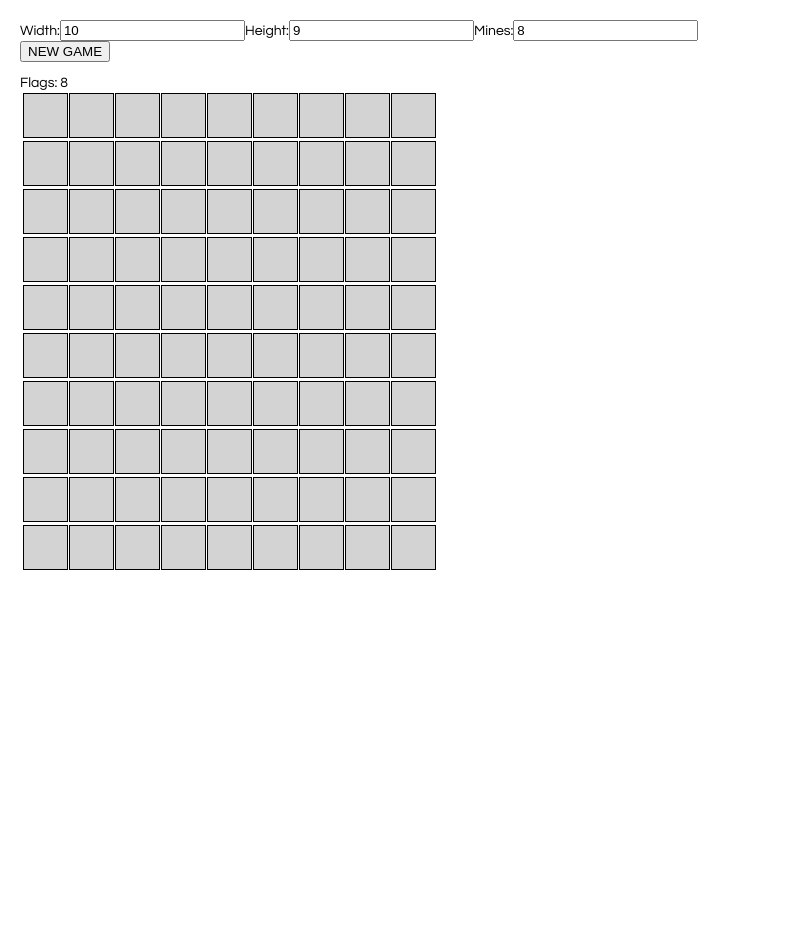
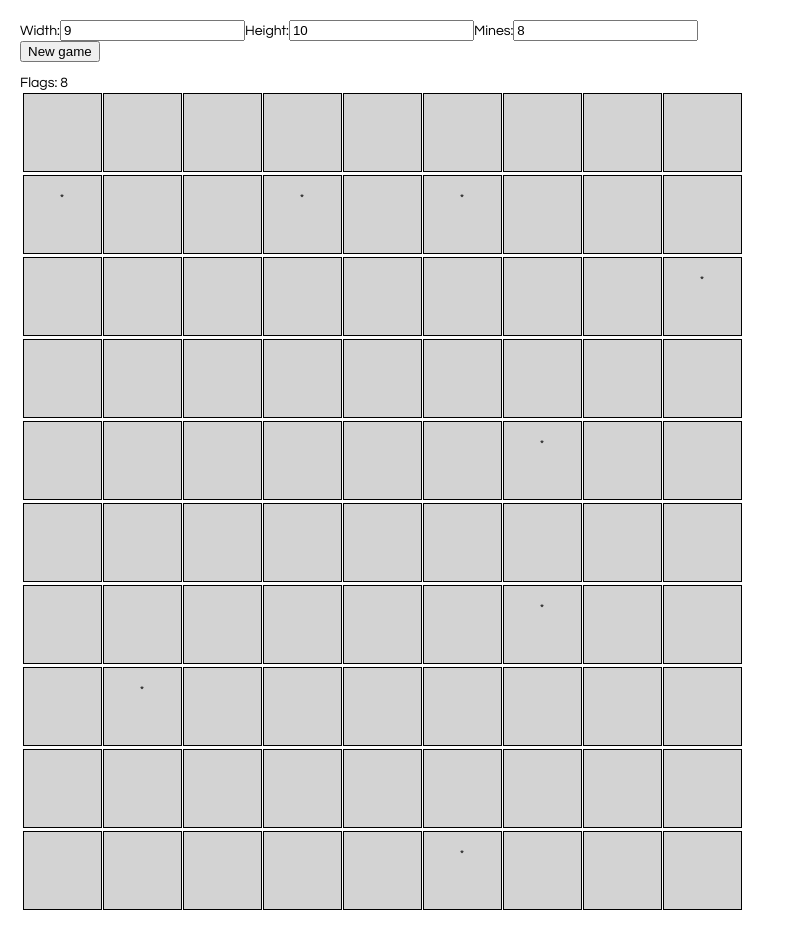
Before and after one commit to maorhadad/MineSweeper, a React app: page / in a window 1280 px wide. Shown: the whole page, without its empty margins (0-785 px from the left). Before the commit the page ends 800 px from the top, so only its background shows below. Built offline with nearby package versions, Linux system fonts and the light colour scheme.

Commit message:
Fix slow load with 300 * 300.(But not enough). Updating grid from inputs

```diff
--- a/src/classes/Cell.js
+++ b/src/classes/Cell.js
@@ -4,6 +4,7 @@ export default class Cell extends React.Component{
     constructor(props) {
         super(props);
         this.state = {
+            superman : true,
             hasMine: props.cell.hasMine,
             isFlaged: props.cell.isFlaged,
             isOpen : props.cell.isOpen,
@@ -17,6 +18,25 @@ export default class Cell extends React.Component{
     * Handling changes rendering from parent
     * */
     componentWillReceiveProps = (nextProps) => {//https://stackoverflow.com/questions/41233458/react-child-component-not-updating-after-parent-state-change
+       // console.log("componentWillReceiveProps");
+        var hasMine= nextProps.cell.hasMine;
+        var isFlaged= nextProps.cell.isFlaged;
+        var isOpen = nextProps.cell.isOpen;
+        var adjacent = nextProps.cell.adjacent;
+        var id_y = nextProps.cell.id_y;
+        var id_x = nextProps.cell.id_x;
+
+
+        if(hasMine === this.state.hasMine
+            && isFlaged === this.state.isFlaged
+            && isOpen === this.state.isOpen
+            && id_y === this.state.id_y
+            && id_x === this.state.id_x
+            && adjacent === this.state.adjacent
+            && isFlaged === this.state.isFlaged){
+            return;
+        }
+        console.log("componentWillReceiveProps true");
         this.setState ( {
             hasMine: nextProps.cell.hasMine,
             isFlaged: nextProps.cell.isFlaged,
@@ -29,7 +49,7 @@ export default class Cell extends React.Component{
     };
 
     handleClick = (event) => {
-        console.log("handleClick");
+        //console.log("handleClick");
 
         if(event.shiftKey && !this.state.isOpen){
 
@@ -42,7 +62,7 @@ export default class Cell extends React.Component{
 
             }else{
 
-                console.log("props.cell.onCellOpend;");
+                //console.log("props.cell.onCellOpend;");
                 this.props.onCellOpend(this.props.cell)
             }
         }
@@ -52,21 +72,19 @@ export default class Cell extends React.Component{
     renderSuperman = () => {
         if(this.state.hasMine){
             return (
-                <button className="button" onClick= {this.handleClick}>
+                <td className="button" onClick= {this.handleClick}>
                     <h10>*</h10>
                     <h10>{this.state.adjacent + ""}</h10><br/>
-                    <h10>y: {this.state.id_x + ""}</h10>
-                    <h10>x: {this.state.id_y + ""}</h10>
-                </button>
+
+
+                </td>
 
             );
         }else{
             return (
-                <button className="button" onClick= {this.handleClick}>
+                <td className="button" onClick= {this.handleClick}>
                     <h10>{this.state.adjacent + ""}</h10>
-                    <h10>y: {this.state.id_x + ""}</h10>
-                    <h10>x: {this.state.id_y + ""}</h10>
-                </button>
+                </td>
 
             );
         }
@@ -78,47 +96,52 @@ export default class Cell extends React.Component{
         var isFlaged = this.state.isFlaged;
         var isOpen = this.state.isOpen;
         var hasMine = this.state.hasMine;
+        var superman = this.state.superman;
         if(hasMine && isOpen){
             return (
-                <button
-
+                <td
                     className="button_open"
                     onClick= {this.handleClick}>
                     *
-                </button>
-
+                </td>
             );
         }
         else if(isOpen){
             return (
-                <button className="button_open" onClick= {this.handleClick}>
+                <td className="button_open" onClick= {this.handleClick}>
                     {this.state.adjacent + ""}
-                </button>
+                </td>
 
             );
         }else if(isFlaged){
             return (
-                <button className="button" onClick= {this.handleClick}>
+                <td className="button" onClick= {this.handleClick}>
                     Flag
-                </button>
+                </td>
             );
-        }else{
+        }else if(superman && hasMine) {
             return (
-                <button className="button" onClick= {this.handleClick}/>
+                <td className="button" onClick={this.handleClick}>
+                    *
+                </td>
             );
+        } else{
+            return (
+                <td className="button" onClick= {this.handleClick}/>
+            )
         }
 
     };
 
     renderMineExplode = () => {
-        console.log("Cell.renderMineExplode");
+      //  console.log("Cell.renderMineExplode");
         return (
-            <button className="button" >*</button>
+            <td className="button" >*</td>
         );
     };
 
     render() {
-        //console.log("Cell.render");
+        console.log("Cell.render");
         //console.log("gameOver: " + this.state.gameOver);
 
         if(this.state.gameOver){
@@ -127,14 +150,14 @@ export default class Cell extends React.Component{
 
         }
 
-        if(false){
-            // console.log("renderSuperman");
-            return this.renderSuperman();
-
-        }else{
+        // if(this.state.superman){
+        //     // console.log("renderSuperman");
+        //     return this.renderSuperman();
+        //
+        // }else{
             //  console.log("renderNormal");
             return this.renderNormal();
-        }
+       // }
 
     }
 }
--- a/src/classes/FormGridConfigs.js
+++ b/src/classes/FormGridConfigs.js
@@ -5,31 +5,31 @@ export default class FormGridConfigs extends React.Component {
     constructor(props) {
         super(props);
         console.log("NameForm constructor");
-        this.state = {
-            width: 10,
-            height: 9,
+        this.state =  {
+            height: 10,
+            width: 9,
             mines: 8,
         };
     }
 
 
     componentWillUpdate(){
-        console.log("FormGridConfigs componentWillUpdate");
+        //console.log("FormGridConfigs componentWillUpdate");
     }
 
     componentDidUpdate (){
-        console.log("FormGridConfigs componentDidUpdate ");
+        //console.log("FormGridConfigs componentDidUpdate ");
     }
 
 
     componentDidMount(){
-        console.log("FormGridConfigs componentDidMount");
+        //console.log("FormGridConfigs componentDidMount");
     }
 
     handleWidth = (event) => {
         let _width = event.target.value;
         this.setState({
-            height: parseInt(_width, 10)
+            width: parseInt(_width, 10)
         });
     };
 
@@ -49,21 +49,22 @@ export default class FormGridConfigs extends React.Component {
     };
 
     handleSubmit = () => {
-        this.props.initGame();
+        this.props.initGame(this.state.height, this.state.width , this.state.mines);
     };
 
     getFormInputs = () =>{
-        console.log("NameForm getFormInputs");
+        //console.log("NameForm getFormInputs");
         return {
+            height : this.state.height,
             width : this.state.width,
-            height : this.state.height,
             mines : this.state.mines,
         };
     };
 
     render() {
         return (
-            <form onSubmit={this.handleSubmit}>
+            <div>
+            <form>
                 <label>
                     Width:
                     <input type="number" value={this.state.width} onChange={this.handleWidth} />
@@ -77,8 +78,10 @@ export default class FormGridConfigs extends React.Component {
                     <input type="number" value={this.state.mines} onChange={this.handleMines} />
                 </label>
                 <br/>
-                <input type="submit" value="NEW GAME" />
+
             </form>
+                <button onClick= {this.handleSubmit}> New game</button>
+            </div>
         );
     }
 }
--- a/src/classes/Game.js
+++ b/src/classes/Game.js
@@ -5,7 +5,7 @@ import FormGridConfigs from './FormGridConfigs.js'
 export default class Game extends React.Component{
     constructor(props){
         super(props);
-        console.log("Game constructor");
+        //console.log("Game constructor");
         this.state = {
             numOfRows: 10,
             numOfCells: 9,
@@ -14,21 +14,39 @@ export default class Game extends React.Component{
         };
     }
 
-    componentDidMount(){
-        console.log("Game componentDidMount");
-        this.resetGame();
+    componentDidUpdate(){
+        //console.log("Game componentDidUpdated");
+        //this.resetGame();
         // this.setState({
         //     numOfRows: bundle.height,
         //     numOfCells: bundle.width,
         //     numOfMines: bundle.mines,
         // });
-
     }
 
 
+    initGame = (_numOfRows, _numOfCells, _numOfMines) =>{
+        //console.log("initGame");
+        //console.log("_numOfRows: " + _numOfRows);
+        //console.log("_numOfCells: " + _numOfCells);
+        var a = _numOfRows;
+        var b = _numOfCells;
+        var c = _numOfMines;
+        this.setState ({
+            numOfRows: a,
+            numOfCells: b,
+            numOfMines: c,
+        });
+        //
+        // setTimeout( () => {
+        //     this.resetGame();//Letting set state to init params
+        // },2000);
+
+    };
+
     resetGame = () =>{
         console.log("resetGame");
-        this.refs.grid.resetGrid();
+        //this.refs.grid.resetGrid();
         let uniqueId = this.state.uniqueId;
         uniqueId === 0? uniqueId = 1 : uniqueId = 0;
         this.setState({
@@ -59,17 +77,20 @@ export default class Game extends React.Component{
 
     render(){
         return (
-            <div key={this.state.uniqueId}>
+            <div >
                 <FormGridConfigs
                     ref="inputs"
+                    initGame={this.initGame}
                    />
                <br />
-                <GridBuilder ref="grid"
-                             numOfRows = {this.state.numOfRows}
-                             numOfCells = {this.state.numOfCells}
-                             numOfMines= {this.state.numOfMines}
-                             onGameLose={this.onGameLose}
-                             onGameWin={this.onGameWin}
+                <GridBuilder
+                    key={this.state.uniqueId}
+                    ref="grid"
+                     numOfRows = {this.state.numOfRows}
+                     numOfCells = {this.state.numOfCells}
+                     numOfMines= {this.state.numOfMines}
+                     onGameLose={this.onGameLose}
+                     onGameWin={this.onGameWin}
                 />
             </div>
 
--- a/src/classes/GridBuilder.js
+++ b/src/classes/GridBuilder.js
@@ -1,30 +1,77 @@
 import React from 'react';
-import RowBuilder from './RowBuilder.js'
+import Cell from './Cell.js'
 
 export default class GridBuilder extends React.Component{
     constructor(props){
         console.log("GridBuilder");
         super(props);
-        this.resetGrid();
+        this.state = {
+            numOfRows: props.numOfRows,
+            numOfCells: props.numOfCells,
+            numOfMines : props.numOfMines,
+            flagsRemaining :  props.numOfMines,
+            remainingMinesToFlag :  props.numOfMines
+        };
+        this.initGrid(props.numOfRows, props.numOfCells, props.numOfMines);
     }
+
+    generateGrid = (numOfRows, numOfCells, numOfMines) =>{
+        var grid = this.fillRows(numOfRows, numOfCells);
+        var mineList = this.deployMines(grid, numOfRows, numOfCells,numOfMines);
+        grid = this.fillAdjacentMines(grid,mineList, numOfRows, numOfCells);
+        return grid;
+    }
+
+    initGrid = (numOfRows, numOfCells, numOfMines) =>{
+        console.log("GridBuilder.resetGrid");
+        var grid = this.generateGrid(numOfRows, numOfCells, numOfMines);
+        this.state = {
+            grid :  grid,
+            //gridMineList :  mineList,
+
+            numOfRows: numOfRows,
+            numOfCells: numOfCells,
+            numOfMines : numOfMines,
+            flagsRemaining : numOfMines,
+            remainingMinesToFlag : numOfMines,
+        };
+    };
+
+    componentWillReceiveProps = (nextProps) => {
+        console.log("GridBuilder componentWillReceiveProps");
+        console.log("nextProps.numOfRows: " + nextProps.numOfRows);
+        var grid = this.generateGrid(nextProps.numOfRows, nextProps.numOfCells, nextProps.numOfMines);
+        console.log(grid);
+        //var mineList = this.deployMines(grid, nextProps.numOfRows, nextProps.numOfCells, nextProps.numOfMines);
+        //grid = this.fillAdjacentMines(grid,mineList, nextProps.numOfRows, nextProps.numOfCells);
+        this.setState({
+                grid :  grid,
+                numOfRows: nextProps.numOfRows,
+                numOfCells: nextProps.numOfCells,
+                numOfMines : nextProps.numOfMines,
+                flagsRemaining : nextProps.numOfMines,
+                remainingMinesToFlag : nextProps.remainingMinesToFlag,
+            }
+        );
+
+        // this.setState ({
+        //     grid :  this.generateGrid(nextProps.numOfRows, nextProps.numOfCells, nextProps.numOfMines),
+        //     numOfRows: nextProps.numOfRows,
+        //     numOfCells: nextProps.numOfCells,
+        //     numOfMines : nextProps.numOfMines,
+        //     flagsRemaining : nextProps.numOfMines,
+        //     remainingMinesToFlag : nextProps.remainingMinesToFlag,
+        // });
+    };
 
     resetGrid = () =>{
         console.log("GridBuilder.resetGrid");
-        var grid = this.fillRows();
-        var mineList = this.deployMines(grid);
-        grid = this.fillAdjacentMines(grid,mineList);
-        this.state = {
-            grid :  grid,
-            gridMineList :  mineList,
-            flagsRemaining :  this.props.numOfMines,
-        };
+
     };
 
-    fillRows = () =>{
+    fillRows = (numOfRows, numOfCells) =>{
         // console.log("GridBuilder.fillRows");
         var _grid = [];
-        let numOfRows = this.props.numOfRows;
-        let numOfCells = this.props.numOfCells;
 
         for(let row = 0 ; row < numOfRows ; row++){
             _grid.push([]);
@@ -65,8 +112,8 @@ export default class GridBuilder extends React.Component{
             return;
         }
 
-        let numOfRows = this.props.numOfRows;
-        let numOfCells = this.props.numOfCells;
+        let numOfRows = this.state.numOfRows;
+        let numOfCells = this.state.numOfCells;
 
         grid[cell.id_x][cell.id_y].isOpen = true;
 
@@ -76,7 +123,10 @@ export default class GridBuilder extends React.Component{
         let id_y =  cell.id_y;
         if(id_x >= 0){
             var nextCell = grid[id_x][id_y];
-            this.floodFill(grid,nextCell);
+            console.log(id_x+"");
+            //if( !(nextCell.isOpen && nextCell.isFlaged))
+                this.floodFill(grid, nextCell);
+
         }
 
         //Go south
@@ -84,6 +134,7 @@ export default class GridBuilder extends React.Component{
         id_y =  cell.id_y;
         if(id_x < numOfRows){
             nextCell = grid[id_x][id_y];
+            //if( !(nextCell.isOpen && nextCell.isFlaged))
                 this.floodFill(grid,nextCell);
         }
 
@@ -92,6 +143,7 @@ export default class GridBuilder extends React.Component{
         id_y =  cell.id_y - 1;
         if(id_y >= 0){
             nextCell = grid[id_x][id_y];
+            //if( !(nextCell.isOpen && nextCell.isFlaged))
                 this.floodFill(grid,nextCell);
         }
 
@@ -100,6 +152,7 @@ export default class GridBuilder extends React.Component{
         id_y =  cell.id_y + 1;
         if(id_y < numOfCells){
             nextCell = grid[id_x][id_y];
+            //if( !(nextCell.isOpen && nextCell.isFlaged))
                 this.floodFill(grid,nextCell);
         }
 
@@ -108,6 +161,7 @@ export default class GridBuilder extends React.Component{
         id_y =  cell.id_y - 1;
         if(id_x >= 0 && id_y >= 0){
             nextCell = grid[id_x][id_y];
+            //if( !(nextCell.isOpen && nextCell.isFlaged))
                 this.floodFill(grid,nextCell);
         }
 
@@ -116,6 +170,7 @@ export default class GridBuilder extends React.Component{
         id_y =  cell.id_y - 1;
         if(id_x < numOfRows && id_y >= 0){
             nextCell = grid[id_x][id_y];
+            //if( !(nextCell.isOpen && nextCell.isFlaged))
                 this.floodFill(grid,nextCell);
         }
 
@@ -124,6 +179,7 @@ export default class GridBuilder extends React.Component{
         id_y =  cell.id_y + 1;
         if(id_x >= 0 && id_y < numOfCells){
             nextCell = grid[id_x][id_y];
+            //if( !(nextCell.isOpen && nextCell.isFlaged))
                 this.floodFill(grid,nextCell);
         }
 
@@ -132,6 +188,7 @@ export default class GridBuilder extends React.Component{
         id_y =  cell.id_y + 1;
         if(id_x < numOfRows && id_y < numOfCells){
             nextCell = grid[id_x][id_y];
+            //if( !(nextCell.isOpen && nextCell.isFlaged))
                 this.floodFill(grid,nextCell);
         }
     };
@@ -151,43 +208,47 @@ export default class GridBuilder extends React.Component{
     onCellFlagChange = (_cell) =>{
 
         var grid =  this.state.grid;
-        var mineList =  this.state.gridMineList;
+        //var mineList =  this.state.gridMineList;
+        var remainingMinesToFlag =  this.state.remainingMinesToFlag;
 
-        var emptyMineList =  [];
+        //var emptyMineList =  [];
         var flagsRemaining =  this.state.flagsRemaining;
 
         var isFlaged = _cell.isFlaged;
         var hasMine = _cell.hasMine;
 
-        console.log("mineList length: " + mineList.length);
+        console.log("remainingMinesToFlag length: " + remainingMinesToFlag);
         if(!isFlaged){
             console.log("flaged");
             flagsRemaining--;
             if(hasMine){
-                emptyMineList = mineList.filter( el=> {
-                    return el.id_x !== _cell.id_x && el.id_y !== _cell.id_y;
-                });
-                mineList = emptyMineList.slice();
+                remainingMinesToFlag--;
+                // emptyMineList = mineList.filter( el=> {
+                //     return el.id_x !== _cell.id_x && el.id_y !== _cell.id_y;
+                // });
+                // mineList = emptyMineList.slice();
             }
         }else{
             console.log("un flaged");
             flagsRemaining++;
             if(hasMine){
-                mineList.push(_cell);
+                remainingMinesToFlag++;
+               // mineList.push(_cell);
             }
         }
         grid[_cell.id_x][_cell.id_y].isFlaged = !isFlaged;
-        console.log("mineList length: " + mineList.length);
+        console.log("mineList length: " + remainingMinesToFlag);
         this.setState({
             grid:grid,
-            gridMineList:mineList,
+            remainingMinesToFlag:remainingMinesToFlag,
             flagsRemaining:flagsRemaining,
         });
     };
 
     componentDidUpdate(){
         console.log("GridBuilder.componentDidUpdate");
-        if(this.state.gridMineList.length === 0){
+        console.log("GridBuilder.componentDidUpdate");
+        if(this.state.remainingMinesToFlag === 0){
             this.props.onGameWin();
         }
     }
@@ -200,12 +261,10 @@ export default class GridBuilder extends React.Component{
         }
     };
 
-    deployMines = (_grid) =>{
+    deployMines = (_grid, numOfRows, numOfCells, numOfMines) =>{
        // console.log(_grid);
-        let numOfRows = this.props.numOfRows;
-        let numOfCells = this.props.numOfCells;
         let mineList = [];
-        let i = this.props.numOfMines;
+        let i = numOfMines;
         while(i){
             let randX = Math.floor(Math.random()*numOfRows);
             let RandY = Math.floor(Math.random()*numOfCells);
@@ -222,12 +281,12 @@ export default class GridBuilder extends React.Component{
         return mineList;
     };
 
-    fillAdjacentMines = (grid,mineList) =>{
+    fillAdjacentMines = (grid,mineList, numOfRows, numOfCells) =>{
         //console.log("GridBuilder.fillAdjacentMines");
         let length = mineList.length;
 
-        let gridNumOfRows = this.props.numOfRows;
-        let gridNumOfCells = this.props.numOfCells;
+        let gridNumOfRows = numOfRows;
+        let gridNumOfCells = numOfCells;
         for(let i = 0 ; i <  length ; i++){
             let cell = mineList[i];
             let x = cell.id_x;
@@ -263,23 +322,30 @@ export default class GridBuilder extends React.Component{
     };
 
     render(){
-        //console.log("GridBuilder.render");
+        console.log("GridBuilder.render");
         var gridUi = this.state.grid.map((row, index) => {
-            return(
-                <RowBuilder
+            var v = row.map((cell, index) => {
+                return (
+
+                    <Cell
                         key={index}
-                    cells={row}
+                        cell={cell}
                         onCellOpend={this.onCellOpend}
                         onCellFlagChange={this.onCellFlagChange}
-                    onCellExplode ={this.onCellExplode}
+                        onCellExplode={this.onCellExplode}
                     />
+
+                );
+            });
+            return(
+                <tr className="trc" key={index}>{v}</tr>
             );
         });
         return (
             <div>
                 <h10>Flags: {this.state.flagsRemaining}</h10>
                 <table className="Grid">
-                    <tbody>
+                    <tbody className="GridBody">
                         {gridUi}
                     </tbody>
                 </table>
--- a/src/classes/RowBuilder.js
+++ b/src/classes/RowBuilder.js
@@ -11,8 +11,12 @@ export default class RowBuilder extends React.Component{
     }
 
     componentWillReceiveProps = (nextProps) => {//https://stackoverflow.com/questions/41233458/react-child-component-not-updating-after-parent-state-change
+        console.log("componentWillReceiveProps");
+        if(nextProps.cells === this.state.cells){
+            return;
+        }
         this.setState ( {
-            cells :  this.props.cells
+            cells :  nextProps.cells
         });
     };
 
@@ -20,6 +24,7 @@ export default class RowBuilder extends React.Component{
         //console.log("RowBuilder.render");
         var Cells = this.state.cells.map((cell, index) => {
             return(
+
                 <Cell
                     key={index}
                     cell={cell}
@@ -27,6 +32,7 @@ export default class RowBuilder extends React.Component{
                     onCellFlagChange={this.props.onCellFlagChange}
                     onCellExplode={this.props.onCellExplode}
                 />
+
             );
         });
         return (
--- a/src/index.css
+++ b/src/index.css
@@ -45,7 +45,6 @@ ol, ul {
   margin-left: auto;
   margin-right: auto;
   flex-direction: row;
-  margin:0 auto;
 }
 
 .game-info {
```
Lines whose indentation alone changed are shown as unchanged.
